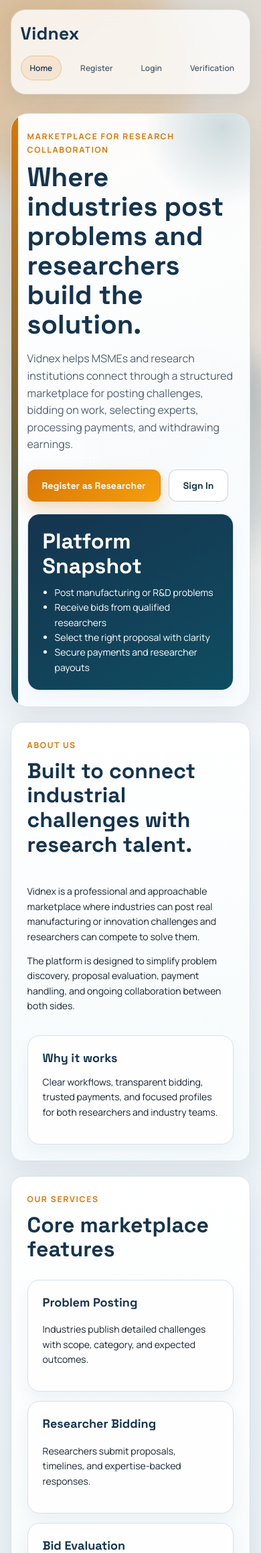
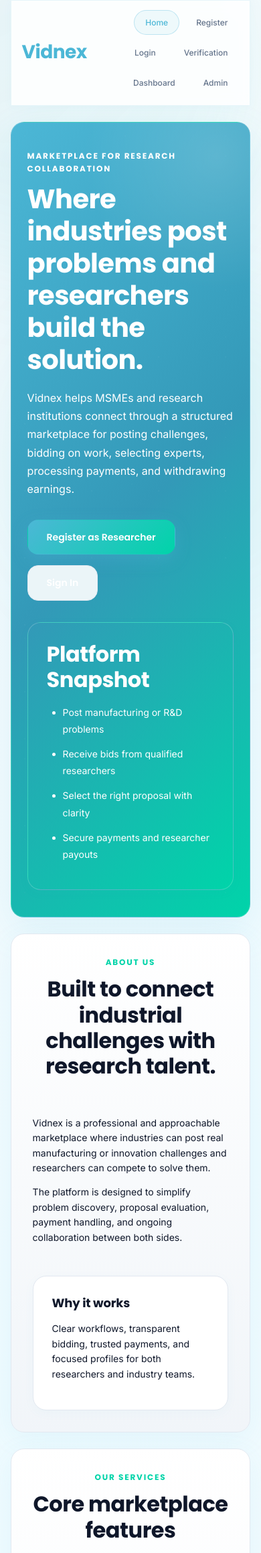
Before and after one commit to 18me2meetghorecha-gif/vidnex, a Django app: page / in a window 390 px wide. Shown: the top 2319 px of the page at 67% size. Run offline with Django 3.2, Linux system fonts and the light colour scheme.

Commit message:
refactor: redesign Vidnex website UI with modern SaaS aesthetic
- Update color palette to cyan/turquoise/teal theme (#4CB7D6, #00D4A9)
- Change typography from Manrope/Space Grotesk to Poppins/Inter
- Implement glassmorphism navbar with blur effect
- Redesign hero section with gradient background and network pattern
- Add modern card-based design with hover lift effects
- Implement dark premium footer with gradient background
- Update statistics section with glassmorphism and larger numbers
- Enhance form styling with modern inputs and focus states
- Improve spacing and whitespace throughout (24-32px gaps)
- Add smooth animations and transitions
- Maintain all existing content, functionality, and responsiveness
- Enterprise-grade UI similar to Stripe, Linear, Notion, Upwork, Vercel

```diff
--- a/assets/css/styles.css
+++ b/assets/css/styles.css
@@ -1,27 +1,31 @@
-@import url("https://fonts.googleapis.com/css2?family=Manrope:wght@400;500;600;700&family=Space+Grotesk:wght@600;700&display=swap");
+@import url("https://fonts.googleapis.com/css2?family=Poppins:wght@400;500;600;700&family=Inter:wght@400;500;600;700&display=swap");
 
 :root {
-  --primary: #15344f;
-  --secondary: #0f4d61;
-  --accent: #d97706;
-  --accent-soft: #f59e0b;
-  --bg: #f4f8fb;
-  --bg-soft: #e8f0f5;
-  --ink: #172330;
-  --ink-soft: #526070;
+  --primary: #4CB7D6;
+  --primary-dark: #3399B8;
+  --accent: #00D4A9;
+  --accent-dark: #00B89D;
+  --bg: #F8FAFC;
+  --bg-soft: #EEFBFF;
+  --ink: #0F172A;
+  --ink-soft: #64748B;
   --transparent: #00000000;
-  --line: #d5e2ea;
-  --paper: #ffffff;
-  --panel: #fefefe;
-  --panel-soft: #edf4f8;
+  --line: #E2E8F0;
+  --paper: #FFFFFF;
+  --panel: #FFFFFF;
+  --panel-soft: #F1F5F9;
   --overlay: #00000000;
 
+  /* Dark elements */
+  --dark-bg: #0F172A;
+  --dark-text: #FFFFFF;
+
   /* Heading scale: desktop defaults */
-  --h-xl: 56px;
-  --h-l: 48px;
+  --h-xl: 64px;
+  --h-l: 52px;
   --h-m: 40px;
-  --h-s: 24px;
-  --h-xs: 20px;
+  --h-s: 28px;
+  --h-xs: 22px;
   --h-xxs: 18px;
 
   /* Body scale: desktop defaults */
@@ -29,10 +33,11 @@
   --b-md: 16px;
   --b-sm: 14px;
 
-  --radius: 18px;
-  --radius-sm: 12px;
-  --shadow: 0 18px 44px rgba(17, 40, 59, 0.09);
-  --shadow-soft: 0 10px 28px rgba(21, 52, 79, 0.08);
+  --radius: 20px;
+  --radius-sm: 16px;
+  --shadow: 0 10px 40px rgba(76, 183, 214, 0.08);
+  --shadow-soft: 0 4px 16px rgba(76, 183, 214, 0.04);
+  --shadow-hover: 0 20px 60px rgba(76, 183, 214, 0.12);
 }
 
 * {
@@ -46,13 +51,10 @@
 }
 
 body {
-  font-family: Manrope, "Segoe UI", Arial, sans-serif;
+  font-family: Inter, -apple-system, BlinkMacSystemFont, "Segoe UI", Arial, sans-serif;
   font-weight: 400;
   color: var(--ink);
-  background:
-    radial-gradient(circle at 0% -10%, rgba(21, 52, 79, 0.16), transparent 32%),
-    radial-gradient(circle at 100% 8%, rgba(217, 119, 6, 0.16), transparent 28%),
-    linear-gradient(180deg, var(--bg) 0%, var(--bg-soft) 100%);
+  background: linear-gradient(135deg, #F8FAFC 0%, #EEFBFF 50%, #F8FAFC 100%);
   min-height: 100vh;
   line-height: 1.6;
   font-size: var(--b-md);
@@ -61,28 +63,28 @@
 .bg-orb {
   position: fixed;
   border-radius: 50%;
-  filter: blur(24px);
+  filter: blur(80px);
   z-index: -1;
   pointer-events: none;
-  opacity: 0.85;
+  opacity: 0.25;
 }
 
 .orb-a {
-  width: 360px;
-  height: 360px;
-  top: -80px;
-  left: -80px;
-  background: linear-gradient(135deg, rgba(217, 119, 6, 0.42), rgba(217, 119, 6, 0.1));
-  animation: float-orb-a 11s ease-in-out infinite alternate;
+  width: 600px;
+  height: 600px;
+  top: -200px;
+  left: -200px;
+  background: linear-gradient(135deg, rgba(76, 183, 214, 0.4), rgba(0, 212, 169, 0.2));
+  animation: float-orb-a 15s ease-in-out infinite alternate;
 }
 
 .orb-b {
-  width: 320px;
-  height: 320px;
-  right: -70px;
-  bottom: 0;
-  background: linear-gradient(135deg, rgba(21, 52, 79, 0.36), rgba(15, 77, 97, 0.08));
-  animation: float-orb-b 13s ease-in-out infinite alternate;
+  width: 500px;
+  height: 500px;
+  right: -150px;
+  bottom: -100px;
+  background: linear-gradient(135deg, rgba(0, 212, 169, 0.3), rgba(76, 183, 214, 0.2));
+  animation: float-orb-b 18s ease-in-out infinite alternate;
 }
 
 .site-header,
@@ -97,30 +99,31 @@
   justify-content: space-between;
   align-items: center;
   position: sticky;
-  top: 14px;
+  top: 0;
   z-index: 40;
-  margin-top: 14px;
-  padding: 14px 18px;
-  gap: 20px;
-  border: 1px solid rgba(21, 52, 79, 0.1);
-  background: rgba(255, 255, 255, 0.78);
-  backdrop-filter: blur(10px);
-  border-radius: calc(var(--radius) + 4px);
-  box-shadow: var(--shadow-soft);
+  padding: 16px 20px;
+  gap: 24px;
+  border: 1px solid rgba(76, 183, 214, 0.12);
+  background: rgba(255, 255, 255, 0.85);
+  backdrop-filter: blur(8px);
+  -webkit-backdrop-filter: blur(8px);
+  border-radius: 0;
+  box-shadow: 0 2px 12px rgba(76, 183, 214, 0.04);
+  margin-bottom: 0;
 }
 
 .logo {
   color: var(--primary);
   text-decoration: none;
-  font-family: "Space Grotesk", "Segoe UI", sans-serif;
+  font-family: "Poppins", sans-serif;
   font-weight: 700;
-  letter-spacing: 0.01em;
-  font-size: 1.65rem;
+  letter-spacing: -0.02em;
+  font-size: 1.75rem;
 }
 
 .site-nav {
   display: flex;
-  gap: 14px;
+  gap: 8px;
   flex-wrap: wrap;
   justify-content: flex-end;
 }
@@ -128,55 +131,75 @@
 .site-nav a {
   color: var(--ink-soft);
   text-decoration: none;
-  font-weight: 600;
+  font-weight: 500;
   font-size: var(--b-sm);
-  padding: 8px 13px;
+  padding: 8px 16px;
   border: 1px solid transparent;
   border-radius: 999px;
-  transition: all 170ms ease;
+  transition: all 200ms ease;
 }
 
 .site-nav a[aria-current="page"],
 .site-nav a:hover {
   color: var(--primary);
-  border-color: rgba(217, 119, 6, 0.28);
-  background: rgba(217, 119, 6, 0.11);
+  border-color: rgba(76, 183, 214, 0.3);
+  background: rgba(76, 183, 214, 0.08);
 }
 
 .hero {
-  margin-top: 28px;
-  padding: 44px;
-  background: linear-gradient(165deg, rgba(255, 255, 255, 0.95), rgba(248, 252, 255, 0.95));
-  border: 1px solid var(--line);
-  border-radius: calc(var(--radius) + 8px);
-  box-shadow: var(--shadow);
+  margin-top: 32px;
+  padding: 72px 48px;
+  background: linear-gradient(135deg, #4CB7D6 0%, #3399B8 50%, #00D4A9 100%);
+  border: 1px solid rgba(255, 255, 255, 0.2);
+  border-radius: var(--radius);
+  box-shadow: var(--shadow-hover);
   position: relative;
   overflow: hidden;
+  color: white;
 }
 
 .hero::before {
   content: "";
   position: absolute;
-  inset: 0 auto 0 0;
-  width: 10px;
-  background: linear-gradient(180deg, var(--accent), var(--secondary));
+  inset: 0;
+  background-image:
+    radial-gradient(circle at 20% 50%, rgba(255, 255, 255, 0.1) 1px, transparent 1px),
+    radial-gradient(circle at 80% 80%, rgba(255, 255, 255, 0.08) 1px, transparent 1px),
+    radial-gradient(circle at 40% 20%, rgba(255, 255, 255, 0.06) 1px, transparent 1px);
+  background-size: 100px 100px, 150px 150px, 200px 200px;
+  background-position: 0 0, 50px 50px, 100px 100px;
+  opacity: 0.3;
+  z-index: 1;
+  pointer-events: none;
 }
 
 .hero::after {
   content: "";
   position: absolute;
-  width: 240px;
-  height: 240px;
-  right: -80px;
-  top: -100px;
+  width: 400px;
+  height: 400px;
+  right: -150px;
+  top: -150px;
   border-radius: 50%;
-  background: radial-gradient(circle, rgba(15, 77, 97, 0.2) 0%, rgba(15, 77, 97, 0) 70%);
+  background: radial-gradient(circle, rgba(255, 255, 255, 0.15) 0%, rgba(255, 255, 255, 0) 70%);
+  z-index: 0;
+}
+
+.hero > * {
+  position: relative;
+  z-index: 2;
+}
+
+.hero h1,
+.hero p,
+.hero a {
+  color: white;
 }
 
 .page {
-  margin-top: 22px;
-  padding: 34px;
-  background: linear-gradient(180deg, rgba(255, 255, 255, 0.98), rgba(250, 253, 255, 0.98));
+  margin-top: 32px;
+  padding: 48px;
+  background: linear-gradient(180deg, rgba(255, 255, 255, 0.99), rgba(248, 250, 252, 0.98));
   border: 1px solid var(--line);
   border-radius: var(--radius);
   box-shadow: var(--shadow);
@@ -184,57 +207,68 @@
 
 .eyebrow {
   text-transform: uppercase;
-  letter-spacing: 0.14em;
-  font-size: 0.76rem;
+  letter-spacing: 0.15em;
+  font-size: 0.75rem;
   color: var(--accent);
-  font-weight: 800;
-  margin: 0 0 10px;
+  font-weight: 700;
+  margin: 0 0 12px;
+  font-family: "Poppins", sans-serif;
+}
+
+.lead {
+  color: var(--ink-soft);
+  font-size: var(--b-lg);
+  max-width: 68ch;
+  line-height: 1.7;
 }
 
 h1 {
-  font-family: "Space Grotesk", "Segoe UI", sans-serif;
+  font-family: "Poppins", sans-serif;
   font-size: var(--h-xl);
-  line-height: 1.1;
-  margin: 0 0 16px;
-  color: var(--primary);
+  line-height: 1.2;
+  margin: 0 0 20px;
+  color: var(--ink);
   font-weight: 700;
+  letter-spacing: -0.015em;
 }
 
 h2 {
-  font-family: "Space Grotesk", "Segoe UI", sans-serif;
+  font-family: "Poppins", sans-serif;
   margin-top: 0;
-  color: var(--primary);
+  color: var(--ink);
   font-size: var(--h-l);
-  line-height: 1.15;
+  line-height: 1.2;
   font-weight: 700;
+  letter-spacing: -0.015em;
 }
 
 h3 {
-  font-family: "Space Grotesk", "Segoe UI", sans-serif;
+  font-family: "Poppins", sans-serif;
   margin-top: 0;
-  color: var(--primary);
+  color: var(--ink);
   font-size: var(--h-s);
-  line-height: 1.25;
+  line-height: 1.3;
   font-weight: 700;
+  letter-spacing: -0.01em;
 }
 
 h4,
 .heading-xs {
-  font-family: "Space Grotesk", "Segoe UI", sans-serif;
+  font-family: "Poppins", sans-serif;
   font-size: var(--h-xs);
   line-height: 1.3;
   font-weight: 700;
-  color: var(--primary);
+  color: var(--ink);
 }
 
 h5,
 h6,
 .heading-xxs {
-  font-family: "Space Grotesk", "Segoe UI", sans-serif;
+  font-family: "Poppins", sans-serif;
   font-size: var(--h-xxs);
-  line-height: 1.35;
+  line-height: 1.4;
   font-weight: 700;
-  color: var(--primary);
+  color: var(--ink);
 }
 
 .lead {
@@ -273,7 +307,7 @@
 .form-grid,
 .feature-band {
   display: grid;
-  gap: 18px;
+  gap: 32px;
 }
 
 .hero-grid,
@@ -287,16 +321,17 @@
 .faq-item,
 .timeline-item,
 .stat-card {
-  padding: 22px;
-  background: var(--panel);
+  padding: 28px;
+  background: var(--paper);
   border: 1px solid var(--line);
   border-radius: var(--radius);
-  box-shadow: 0 10px 22px rgba(21, 52, 79, 0.04);
+  box-shadow: var(--shadow-soft);
 }
 
 .highlight-panel {
-  background: linear-gradient(150deg, var(--primary), var(--secondary));
+  background: linear-gradient(135deg, var(--primary-dark), var(--accent));
   color: #fff;
+  border: 1px solid rgba(255, 255, 255, 0.2);
 }
 
 .highlight-panel h2,
@@ -309,30 +344,42 @@
 .feature-list,
 .clean-list {
   margin: 0;
-  padding-left: 18px;
+  padding-left: 24px;
+  line-height: 1.8;
+}
+
+.feature-list li,
+.clean-list li {
+  margin-bottom: 12px;
 }
 
 .section {
-  margin-top: 22px;
-  padding: 30px;
-  background: linear-gradient(180deg, var(--paper) 0%, #f5fafc 100%);
+  margin-top: 48px;
+  padding: 48px;
+  background: linear-gradient(180deg, var(--paper) 0%, var(--panel-soft) 100%);
   border: 1px solid var(--line);
   border-radius: var(--radius);
   box-shadow: var(--shadow);
 }
 
 .section-heading {
-  margin-bottom: 18px;
+  margin-bottom: 40px;
+  text-align: center;
 }
 
 .section-cta {
   text-align: center;
-  background: linear-gradient(135deg, var(--primary), var(--secondary));
+  background: linear-gradient(135deg, var(--ink) 0%, var(--primary-dark) 100%);
+  color: white;
 }
 
 .section-cta h2,
 .section-cta p {
-  color: #fff;
+  color: white;
+}
+
+.section-cta .eyebrow {
+  color: var(--accent);
 }
 
 .center-row {
@@ -342,135 +389,156 @@
 .cta-row {
   display: flex;
   flex-wrap: wrap;
-  gap: 12px;
-  margin-top: 24px;
+  gap: 16px;
+  margin-top: 32px;
 }
 
 .btn {
   display: inline-block;
-  padding: 12px 21px;
+  padding: 14px 28px;
   border-radius: var(--radius-sm);
   text-decoration: none;
-  font-weight: 700;
+  font-weight: 600;
   border: 1px solid transparent;
-  transition: transform 140ms ease, box-shadow 180ms ease, background-color 160ms ease, border-color 160ms ease;
-  font-family: "Space Grotesk", "Segoe UI", sans-serif;
+  transition: transform 200ms ease, box-shadow 250ms ease, background-color 200ms ease, border-color 200ms ease;
+  font-family: "Poppins", sans-serif;
   font-size: var(--b-md);
+  cursor: pointer;
 }
 
 .btn:hover {
-  transform: translateY(-1px);
+  transform: translateY(-2px);
 }
 
 .btn-primary {
-  background: linear-gradient(135deg, var(--accent), var(--accent-soft));
+  background: linear-gradient(135deg, var(--primary), var(--accent));
   color: #fff;
-  box-shadow: 0 12px 26px rgba(217, 119, 6, 0.27);
+  box-shadow: 0 8px 24px rgba(76, 183, 214, 0.3);
 }
 
 .btn-primary:hover {
-  box-shadow: 0 14px 30px rgba(217, 119, 6, 0.33);
+  box-shadow: 0 12px 36px rgba(76, 183, 214, 0.4);
 }
 
 .btn-ghost {
-  border-color: rgba(21, 52, 79, 0.22);
+  border-color: var(--line);
   color: var(--primary);
-  background: rgba(255, 255, 255, 0.85);
+  background: rgba(255, 255, 255, 0.9);
 }
 
 .btn-ghost:hover {
-  border-color: rgba(217, 119, 6, 0.35);
-  background: rgba(217, 119, 6, 0.08);
+  border-color: var(--primary);
+  background: rgba(76, 183, 214, 0.06);
 }
 
 .cards {
-  margin-top: 22px;
+  margin-top: 32px;
   display: grid;
-  gap: 14px;
-  grid-template-columns: repeat(auto-fit, minmax(220px, 1fr));
+  gap: 24px;
+  grid-template-columns: repeat(auto-fit, minmax(260px, 1fr));
 }
 
 .card {
-  padding: 22px;
-  background: var(--panel);
+  padding: 28px;
+  background: var(--paper);
   border: 1px solid var(--line);
   border-radius: var(--radius);
-  box-shadow: 0 10px 24px rgba(21, 52, 79, 0.06);
-  transition: transform 160ms ease, box-shadow 180ms ease, border-color 160ms ease;
+  box-shadow: var(--shadow-soft);
+  transition: transform 250ms ease, box-shadow 300ms ease, border-color 250ms ease, background-color 250ms ease;
 }
 
 .card:hover {
-  transform: translateY(-3px);
-  box-shadow: 0 16px 28px rgba(21, 52, 79, 0.1);
-  border-color: rgba(15, 77, 97, 0.25);
+  transform: translateY(-6px);
+  box-shadow: var(--shadow-hover);
+  border-color: rgba(76, 183, 214, 0.3);
 }
 
 .testimonials-grid {
-  grid-template-columns: repeat(auto-fit, minmax(240px, 1fr));
+  grid-template-columns: repeat(auto-fit, minmax(300px, 1fr));
 }
 
 .testimonial-card {
   position: relative;
+  background: rgba(255, 255, 255, 0.8);
+  backdrop-filter: blur(10px);
+  border: 1px solid rgba(76, 183, 214, 0.2);
 }
 
 .testimonial-card::before {
   content: "";
   display: block;
-  width: 42px;
-  height: 4px;
-  margin-bottom: 16px;
+  width: 48px;
+  height: 5px;
+  margin-bottom: 20px;
   border-radius: 999px;
-  background: var(--accent);
+  background: linear-gradient(90deg, var(--primary), var(--accent));
 }
 
 .stats-grid {
   display: grid;
-  grid-template-columns: repeat(auto-fit, minmax(180px, 1fr));
-  gap: 14px;
+  grid-template-columns: repeat(auto-fit, minmax(220px, 1fr));
+  gap: 24px;
+  background: linear-gradient(135deg, var(--ink) 0%, var(--primary-dark) 100%);
+  padding: 40px;
+  border-radius: var(--radius);
+  margin-top: 32px;
 }
 
 .stat-card {
   text-align: center;
-  background: linear-gradient(180deg, var(--paper) 0%, var(--panel-soft) 100%);
+  background: rgba(255, 255, 255, 0.08);
+  backdrop-filter: blur(10px);
+  border: 1px solid rgba(255, 255, 255, 0.15);
+  color: white;
+  padding: 32px;
 }
 
 .stat-card strong {
   display: block;
-  font-family: "Space Grotesk", "Segoe UI", sans-serif;
-  font-size: 2rem;
-  color: var(--primary);
+  font-family: "Poppins", sans-serif;
+  font-size: 2.8rem;
+  color: var(--accent);
+  margin-bottom: 12px;
+  font-weight: 700;
+}
+
+.stat-card span {
+  color: rgba(255, 255, 255, 0.85);
+  font-size: var(--b-md);
 }
 
 .page-hero {
   display: grid;
-  gap: 14px;
-  margin-bottom: 24px;
+  gap: 20px;
+  margin-bottom: 32px;
 }
 
 .page-hero p {
   margin: 0;
+  font-size: var(--b-lg);
+  color: var(--ink-soft);
 }
 
 .icon-grid,
 .three-col {
   display: grid;
-  grid-template-columns: repeat(auto-fit, minmax(220px, 1fr));
-  gap: 14px;
+  grid-template-columns: repeat(auto-fit, minmax(240px, 1fr));
+  gap: 24px;
 }
 
 .faq-grid {
-  grid-template-columns: repeat(auto-fit, minmax(260px, 1fr));
+  grid-template-columns: repeat(auto-fit, minmax(280px, 1fr));
 }
 
 .faq-item h3,
 .timeline-item h3,
 .info-card h3,
 .highlight-panel h2 {
-  margin-bottom: 10px;
+  margin-bottom: 16px;
 }
 
 .timeline {
-  grid-template-columns: repeat(auto-fit, minmax(200px, 1fr));
+  grid-template-columns: repeat(auto-fit, minmax(220px, 1fr));
 }
 
 .tag-row {
@@ -570,35 +649,42 @@
 
 @keyframes float-orb-a {
   from { transform: translateY(0) translateX(0); }
-  to { transform: translateY(24px) translateX(10px); }
+  to { transform: translateY(30px) translateX(15px); }
 }
 
 @keyframes float-orb-b {
   from { transform: translateY(0) translateX(0); }
-  to { transform: translateY(-18px) translateX(-10px); }
+  to { transform: translateY(-25px) translateX(-12px); }
 }
 
 @media (max-width: 760px) {
   .site-header {
-    flex-direction: column;
-    align-items: flex-start;
-    gap: 12px;
-    position: static;
-    padding: 14px;
+    flex-direction: row;
+    align-items: center;
+    gap: 16px;
+    position: sticky;
+    top: 0;
+    padding: 14px 16px;
   }
 
   .site-nav {
-    width: 100%;
-    flex-wrap: nowrap;
-    justify-content: flex-start;
+    width: auto;
+    flex-wrap: wrap;
+    justify-content: flex-end;
     overflow-x: auto;
-    padding-bottom: 6px;
+    padding-bottom: 0;
   }
 
   .hero,
   .page,
   .section {
-    padding: 24px;
+    padding: 32px;
+    margin-top: 24px;
+  }
+
+  .hero {
+    margin-top: 24px;
+    padding: 40px 24px;
   }
 
   .hero-grid,
```
Also changed, not shown: other parts of assets/css/styles.css (+106 -78 lines).
